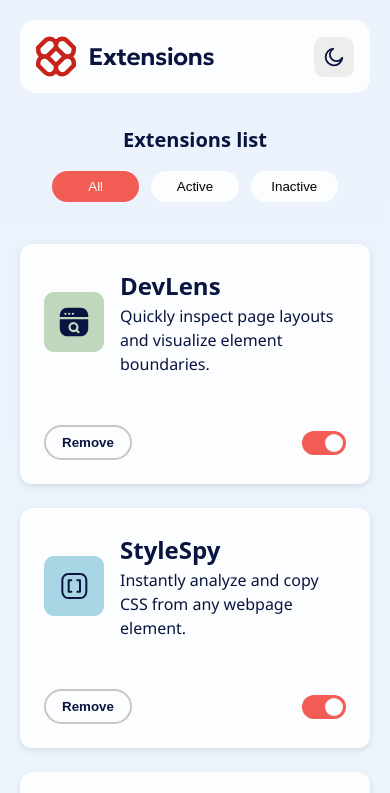
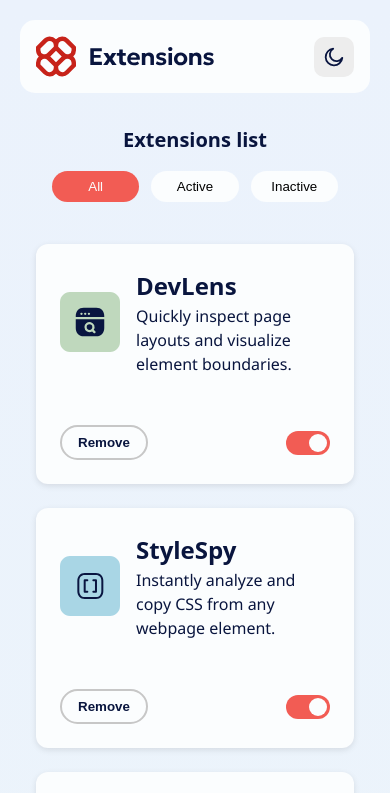
Before and after one commit to Carlos1397/browser-extension-ui, a plain HTML site: page index.html in a window 390 px wide. Shown: the top 793 px of the page. Drawn offline with Linux system fonts and the light colour scheme; a web font is replaced by a local one.

Commit message:
card calc

```diff
--- a/css/main.css
+++ b/css/main.css
@@ -251,7 +251,7 @@ body.modo-oscuro .remove-btn.inactive {
 }
 
 .card {
-    width: 400px;
+    flex: 1 1 calc((100% - 2 * 1.5rem) / 3);
     background: var(--neutral-0);
     padding: 1.5rem;
     border-radius: 12px;
@@ -384,8 +384,14 @@ body.modo-oscuro .remove-btn.inactive {
         width: 100%;
     }
 
+    .cards-container {
+        padding-inline: 1rem;
+        justify-content: flex-start;
+    }
+
     .card {
-        width: 100%;
+        flex: 1 1 100%;
+        max-width: 100%;
     }
 
 }
```
